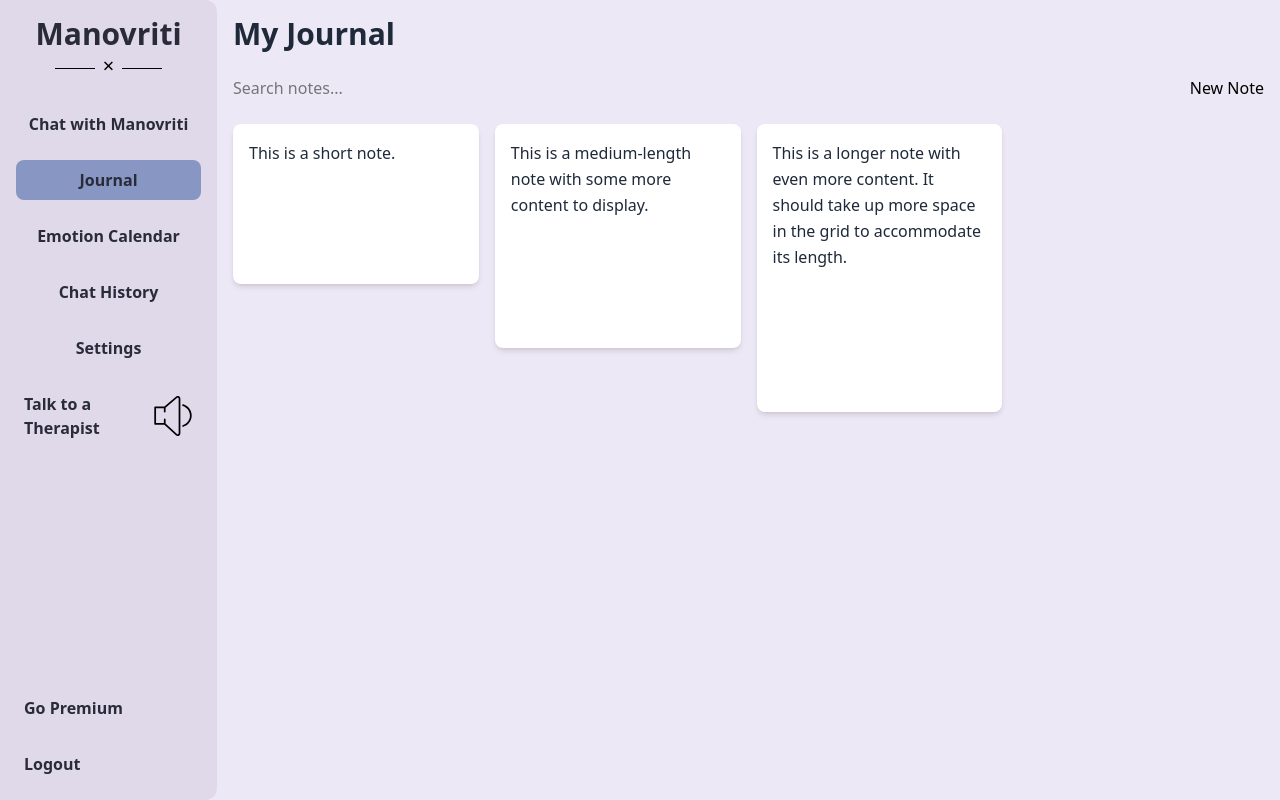
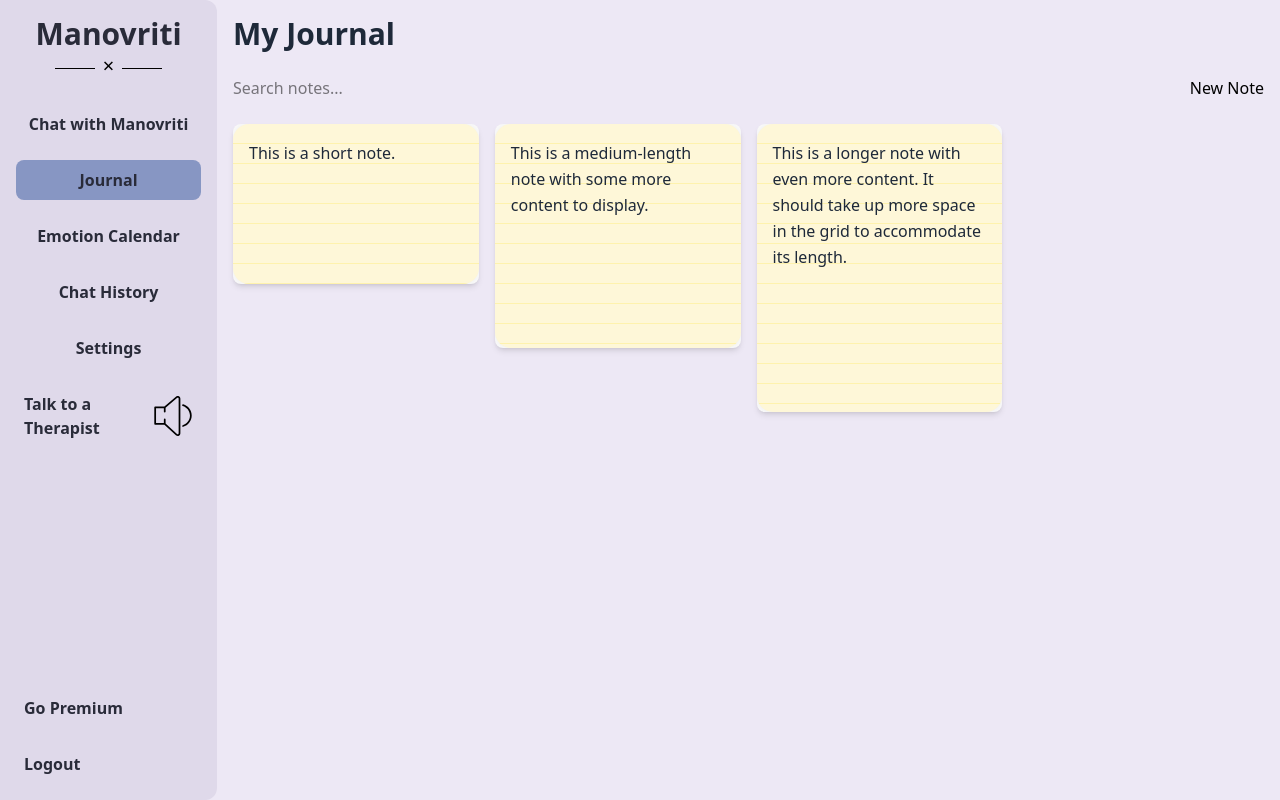
Before and after one commit to Yamyamlol/Manovriti, a React (Vite) app: page / in a window 1280 px wide. Both pictures are taken after a click on the element "Journal". Built offline with nearby package versions, Linux system fonts and the light colour scheme.

Commit message:
notebook bg on note

```diff
--- a/src/components/NoteEditor.jsx
+++ b/src/components/NoteEditor.jsx
@@ -1,6 +1,6 @@
 
 import { useState } from "react"
-
+import "../index.css"
 
 export default function NoteEditor({ note, onSave }) {
   const [content, setContent] = useState(note.content)
--- a/src/index.css
+++ b/src/index.css
@@ -1 +1,10 @@
 @import "tailwindcss";
+.bg-notebook-paper {
+    background-color: #fef7d8;
+    background-image:
+      linear-gradient(0deg, rgba(255, 220, 0, 0.2) 1px, transparent 1px);
+    background-size: 100% 20px;
+    border-radius: 16px;
+    box-shadow: 0 0 15px rgba(0, 0, 0, 0.1);
+    padding: 16px;
+  }
```
